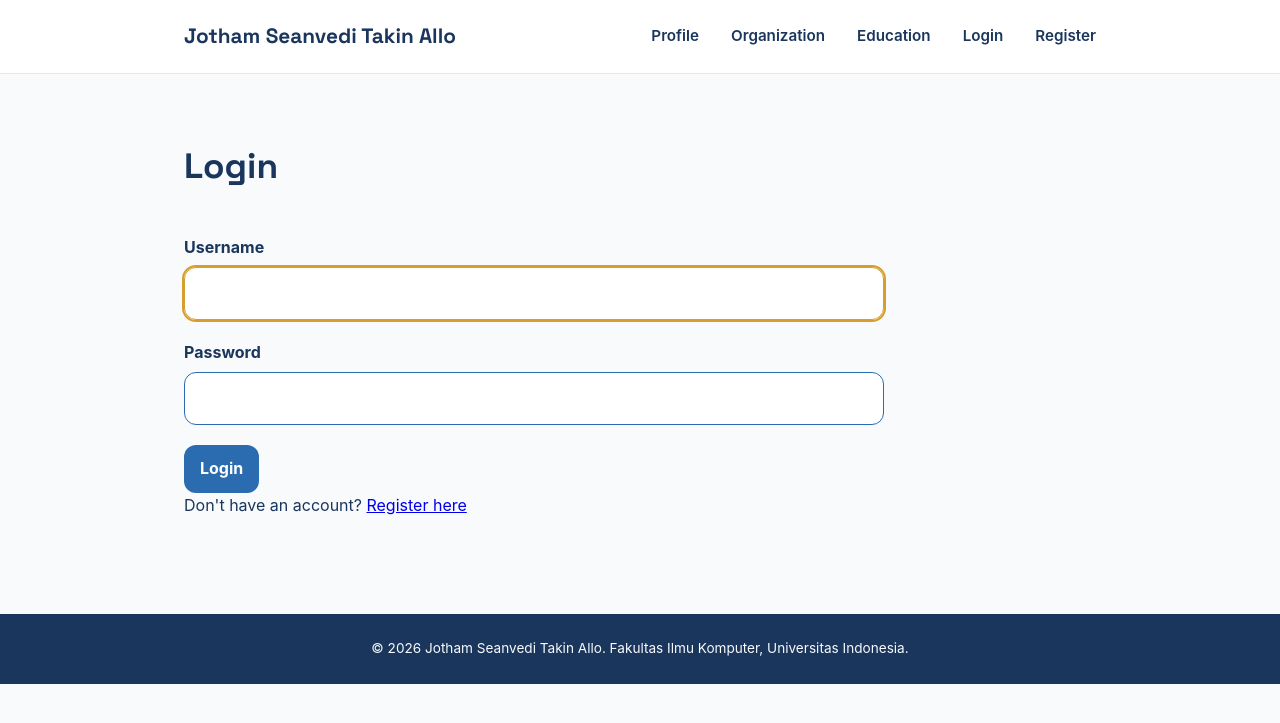
After one commit to seanve1/myportofolio, a Django app: page /login/ in a window 1280 px wide. The commit adds this page. Shown: the top 723 px of the page. Run offline with Django 5.2, Linux system fonts and the light colour scheme.

Commit message:
tutorial 04

```diff
--- a/main/apps.py
+++ b/main/apps.py
@@ -1,5 +1,4 @@
 from django.apps import AppConfig
-
 
 class MainConfig(AppConfig):
     default_auto_field = 'django.db.models.BigAutoField'
--- a/main/models.py
+++ b/main/models.py
@@ -1,4 +1,5 @@
 import uuid
+from django.contrib.auth.models import User
 from django.db import models
 
 class Organization(models.Model):
@@ -11,6 +12,11 @@ class Organization(models.Model):
     thumbnail = models.URLField(blank=True, null=True)
     started_at = models.DateTimeField(blank=True, null=True)
     ended_at = models.DateTimeField(blank=True, null=True)
+    starred_by = models.ManyToManyField(
+        User,
+        related_name="starred_organizations",
+        blank=True
+    )
 
     def __str__(self):
         return self.title
--- a/main/urls.py
+++ b/main/urls.py
@@ -1,6 +1,11 @@
 from django.urls import path
 from main.views import (
     show_main,
+
+    register,
+    login_user,
+    logout_user,
+    toggle_star,
 
     show_organization,
     create_organization,
@@ -24,6 +29,23 @@ urlpatterns = [
         name="show_main"
     ),
 
+    path(
+        "register/",
+        register,
+        name="register"
+    ),
+
+    path(
+        "login/",
+        login_user,
+        name="login"
+    ),
+
+    path(
+        "logout/",
+        logout_user,
+        name="logout"
+    ),
 
     # ORGANIZATION
     path(
@@ -50,6 +72,11 @@ urlpatterns = [
         name="get_organizations_json"
     ),
 
+    path(
+        "organization/<uuid:organization_id>/star/",
+        toggle_star,
+        name="toggle_star"
+    ),
 
     # EDUCATION
     path(
--- a/main/views.py
+++ b/main/views.py
@@ -1,13 +1,24 @@
 from django.contrib import messages
+from django.contrib.auth import login, logout
+from django.contrib.auth.decorators import login_required
+from django.contrib.auth.forms import AuthenticationForm, UserCreationForm
 from django.core import serializers
+from django.core.exceptions import PermissionDenied
 from django.http import HttpResponse
 from django.shortcuts import render, redirect, get_object_or_404
+
+import datetime
 
 from .models import Organization, Education
 from .forms import OrganizationForm, EducationForm
 
 
 def show_main(request):
+    last_login = request.COOKIES.get(
+        "last_login",
+        "Belum ada sesi login/Cookie tidak ditemukan"
+    )
+
     context = {
         "name": "Jotham Seanvedi Takin Allo",
         "npm": "2506584161",
@@ -18,8 +29,54 @@ def show_main(request):
             "I am someone who is always eager to learn, persistent in every effort, and forward-looking in seeking opportunities for growth. "
             "With a mindset focused on continuous improvement, I embrace challenges as chances to develop myself and contribute meaningfully in both academic and professional fields"
         ),
+        "last_login": last_login,
     }
     return render(request, "index.html", context)
+
+def register(request):
+    form = UserCreationForm(request.POST or None)
+
+    if request.method == "POST" and form.is_valid():
+        form.save()
+        messages.success(request, "Akun berhasil dibuat. Silakan login.")
+        return redirect("main:login")
+
+    context = {
+        "name": "Jotham Seanvedi Takin Allo",
+        "form": form,
+    }
+
+    return render(request, "register.html", context)
+
+def login_user(request):
+    form = AuthenticationForm(request, data=request.POST or None)
+
+    if request.method == "POST" and form.is_valid():
+        user = form.get_user()
+        login(request, user)
+
+        response = redirect("main:show_main")
+        response.set_cookie(
+            "last_login",
+            datetime.datetime.now().strftime("%Y-%m-%d %H:%M:%S")
+        )
+
+        return response
+
+    context = {
+        "name": "Jotham Seanvedi Takin Allo",
+        "form": form,
+    }
+
+    return render(request, "login.html", context)
+
+def logout_user(request):
+    logout(request)
+
+    response = redirect("main:show_main")
+    response.delete_cookie("last_login")
+
+    return response
 
 # Organization
 def show_organization(request):
@@ -42,8 +99,11 @@ def show_organization(request):
 
     return render(request, "organization.html", context)
 
+@login_required(login_url="/login/")
+def create_organization(request):
+    if not request.user.is_superuser:
+        raise PermissionDenied
 
-def create_organization(request):
     form = OrganizationForm(request.POST or None)
 
     if request.method == "POST" and form.is_valid():
@@ -73,7 +133,11 @@ def get_organizations_json(request):
         content_type="application/json"
     )
 
+@login_required(login_url="/login/")
 def delete_organization(request, organization_id):
+    if not request.user.is_superuser:
+        raise PermissionDenied
+
     organization = get_object_or_404(
         Organization,
         pk=organization_id
@@ -86,6 +150,21 @@ def delete_organization(request, organization_id):
             request,
             "Organization berhasil dihapus!"
         )
+    return redirect("main:show_organization")
+
+@login_required(login_url="/login/")
+def toggle_star(request, organization_id):
+    organization = get_object_or_404(
+        Organization,
+        pk=organization_id
+    )
+
+    if request.method == "POST":
+        if request.user in organization.starred_by.all():
+            organization.starred_by.remove(request.user)
+        else:
+            organization.starred_by.add(request.user)
+
     return redirect("main:show_organization")
 
 # Education
--- a/templates/base.html
+++ b/templates/base.html
@@ -12,6 +12,45 @@
     <link rel="stylesheet" href="{% static 'css/style.css' %}">
 
     {% block meta %}
+    {% endblock meta %}
+</head>
+
+<body>
+
+    <header class="site-header">
+        <div class="container">
+            <a href="{% url 'main:show_main' %}" class="brand">{{ name }}</a>
+            <nav>
+                <a href="{% url 'main:show_main' %}">Profile</a>
+                <a href="{% url 'main:show_organization' %}">Organization</a>
+                <a href="{% url 'main:show_education' %}">Education</a>
+
+                {% if user.is_authenticated %}
+
+                    <span class="nav-user">
+                        {{ user.username }}
+                    </span>
+
+                    <a href="{% url 'main:logout' %}">
+                        Logout
+                    </a>
+
+                {% else %}
+
+                    <a href="{% url 'main:login' %}">
+                        Login
+                    </a>
+
+                    <a href="{% url 'main:register' %}">
+                        Register
+                    </a>
+
+                {% endif %}
+
+            </nav>
+        </div>
+    </header>
+
     {% if messages %}
     <div class="container">
         {% for message in messages %}
@@ -21,22 +60,6 @@
         {% endfor %}
     </div>
     {% endif %}
-    {% endblock meta %}
-</head>
-
-<body>
-
-    <header class="site-header">
-        <div class="container">
-            <a href="{% url 'main:show_main' %}" class="brand">{{ name }}</a>
-
-            <nav>
-                <a href="{% url 'main:show_main' %}">Profile</a>
-                <a href="{% url 'main:show_organization' %}">Organization</a>
-                <a href="{% url 'main:show_education' %}">Education</a>
-            </nav>
-        </div>
-    </header>
 
     {% block content %}
     {% endblock content %}
--- a/templates/index.html
+++ b/templates/index.html
@@ -31,6 +31,10 @@
                         <dt>Program</dt>
                         <dd>{{ study_program }}</dd>
                     </div>
+                    <div class="meta-row">
+                        <dt>Last Login</dt>
+                        <dd>{{ last_login }}</dd>
+                    </div>
                 </dl>
 
                 <div class="social-links">
--- /dev/null
+++ b/templates/login.html
@@ -0,0 +1,77 @@
+{% extends "base.html" %}
+
+{% block meta %}
+<title>Login - {{ name }}</title>
+{% endblock meta %}
+
+{% block content %}
+
+<main>
+    <section class="organization-section">
+        <div class="container">
+
+            <h1 class="section-title">
+                Login
+            </h1>
+
+
+            <form
+                method="post"
+                action="{% url 'main:login' %}"
+                class="organization-form"
+            >
+
+                {% csrf_token %}
+
+
+                {% for field in form %}
+                <div class="form-group">
+
+                    <label for="{{ field.id_for_label }}">
+                        {{ field.label }}
+                    </label>
+
+                    {{ field }}
+
+
+                    {% for error in field.errors %}
+                    <p class="form-error">
+                        {{ error }}
+                    </p>
+                    {% endfor %}
+
+                </div>
+                {% endfor %}
+
+
+                {% for error in form.non_field_errors %}
+                <p class="form-error">
+                    {{ error }}
+                </p>
+                {% endfor %}
+
+
+                <button
+                    type="submit"
+                    class="button"
+                >
+                    Login
+                </button>
+
+            </form>
+
+
+            <p>
+                Don't have an account?
+                <a href="{% url 'main:register' %}">
+                    Register here
+                </a>
+            </p>
+
+
+        </div>
+    </section>
+</main>
+
+
+{% endblock content %}
```
Also changed, not shown: data.json (deleted, +0 -108 lines), static/css/style.css (+32 -1 lines), templates/components/organization_star.html (added, +24 -0 lines), templates/organization.html (+8 -2 lines), templates/register.html (added, +72 -0 lines), main/migrations/0006_organization_starred_by.py (added).
